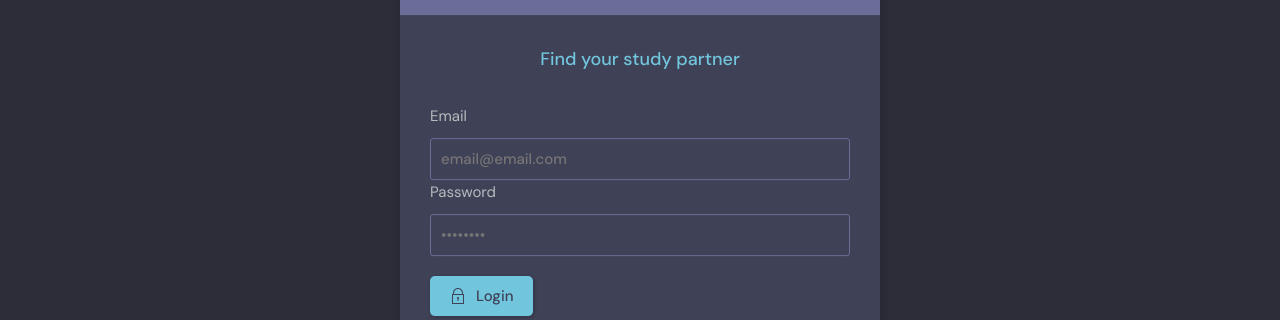
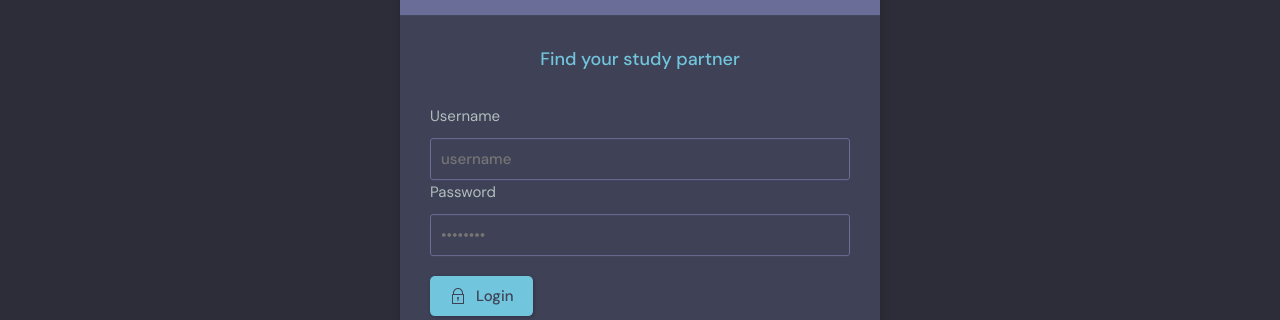
Before and after one commit to dhayvid/socialapp-tutos, a Django app: page /login/ in a window 1280 px wide. Shown: the part 226-546 px from the top of the page. Run offline with Django 4.2, Linux system fonts and the light colour scheme.

Commit message:
initial commit

```diff
--- a/base/templates/base/login_register.html
+++ b/base/templates/base/login_register.html
@@ -17,8 +17,8 @@
         <form class="form" action="" method="POST">
           {% csrf_token %}
           <div class="form__group form__group">
-            <label for="room_name">Email</label>
-            <input id="username" name="email" type="email" placeholder="email@email.com"
+            <label for="room_name">Username</label>
+            <input id="username" name="username" type="username" placeholder="username"
           </div>
           <div class=" form__group">
             <label for="password">Password</label>
@@ -87,7 +87,7 @@
 
         <div class="auth__action">
           <p>Already signed up yet?</p>
-          <a href="{% url 'login' %}" class="btn btn--link">Sign Up</a>
+          <a href="{% url 'login' %}" class="btn btn--link">Login</a>
         </div>
       </div>
     </div>
--- a/base/templates/base/update-user.html
+++ b/base/templates/base/update-user.html
@@ -30,7 +30,7 @@
 
 
           <div class="form__action">
-            <a class="btn btn--dark" href="index.html">Cancel</a>
+            <a class="btn btn--dark" href="{{request.META.HTTP_REFERER}}">Cancel</a>
             <button class="btn btn--main" type="submit">Update</button>
           </div>
         </form>
```
Also changed, not shown: db.sqlite3.
